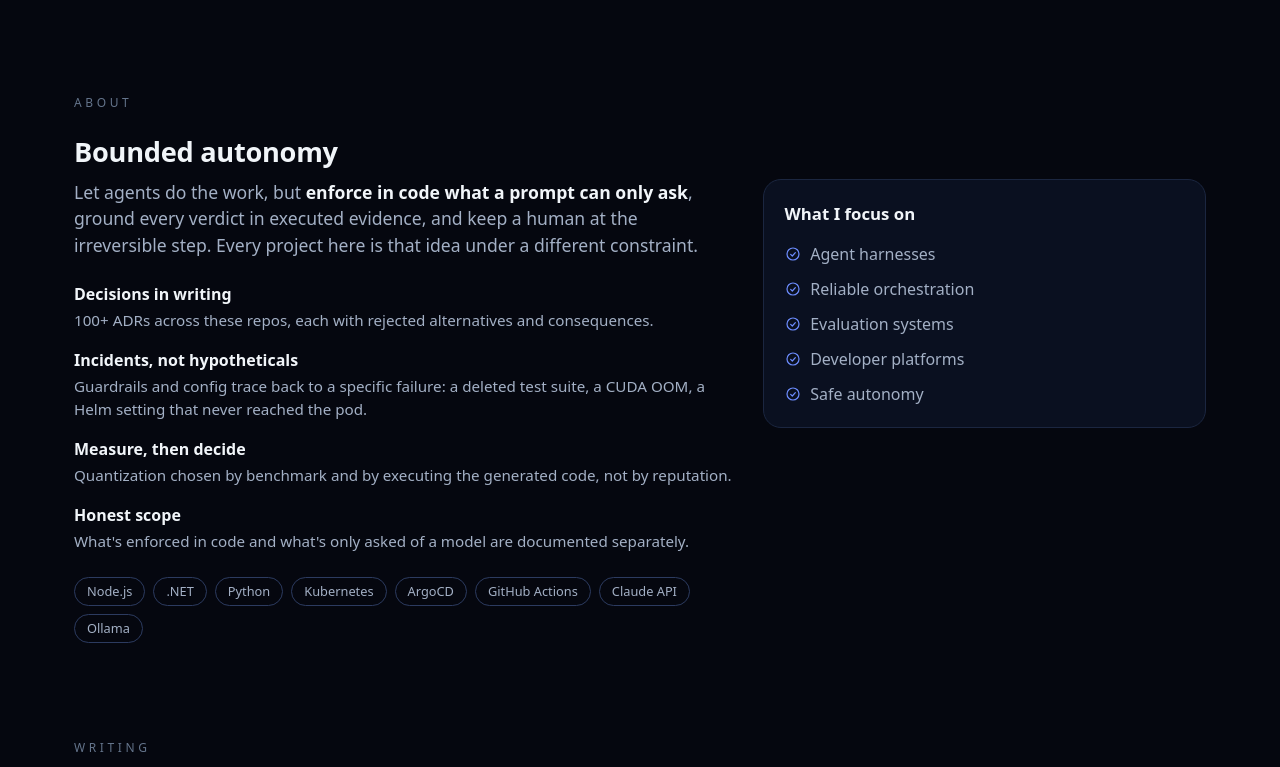
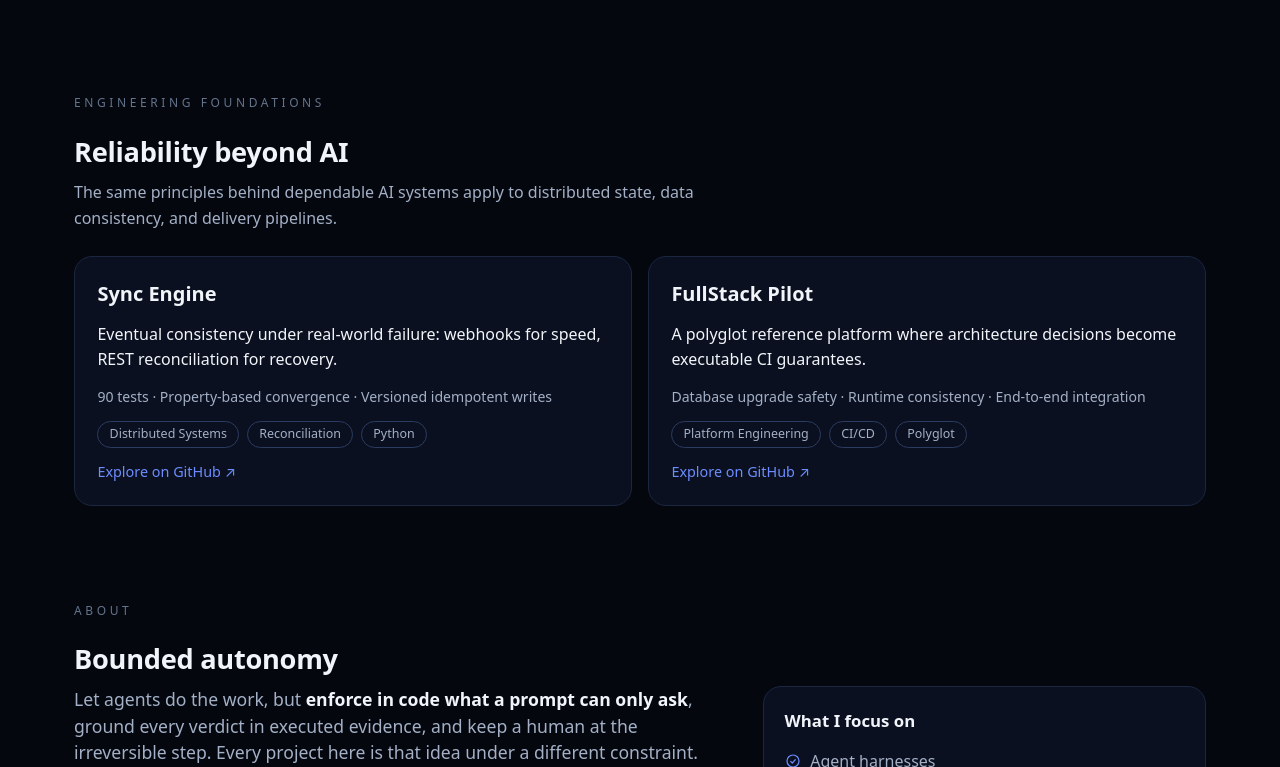
Before and after one commit to koydas/koydas, a React (Vite) app in the folder site/: page / in a window 1280 px wide. Shown: the part 1593-2360 px from the top of the page. Built offline with nearby package versions, Linux system fonts and the light colour scheme.

Commit message:
feat(portfolio): position foundations after infrastructure

```diff
--- a/site/src/App.tsx
+++ b/site/src/App.tsx
@@ -1,6 +1,7 @@
 import AboutSection from './components/about-section/about-section';
 import Cta from './components/cta/cta';
 import Footer from './components/footer/footer';
+import EngineeringFoundations from './components/engineering-foundations/engineering-foundations';
 import Header from './components/header/header';
 import Hero from './components/hero/hero';
 import InfraCard from './components/infra-card/infra-card';
@@ -17,6 +18,7 @@ export default function App() {
         <Hero />
         <WorkSection />
         <InfraCard />
+        <EngineeringFoundations />
         <AboutSection />
         <WritingSection />
         <Cta />
```
